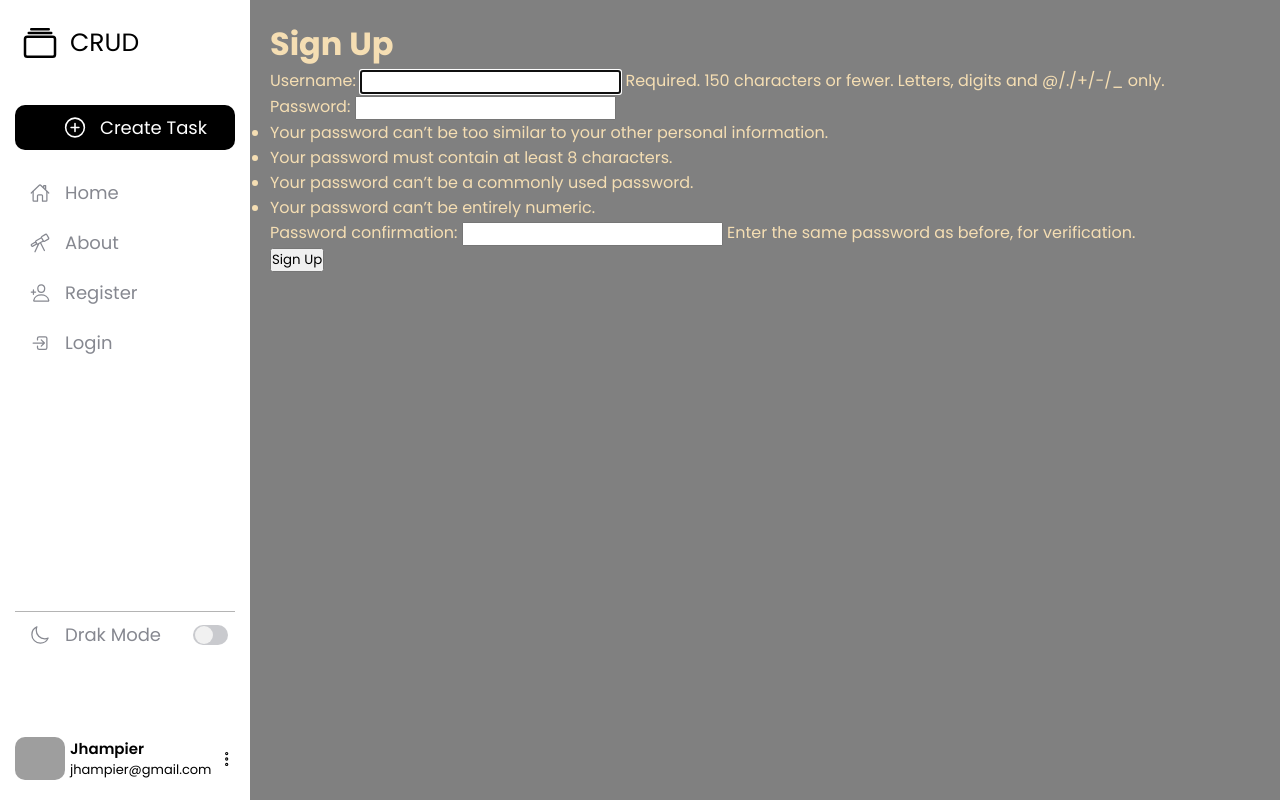
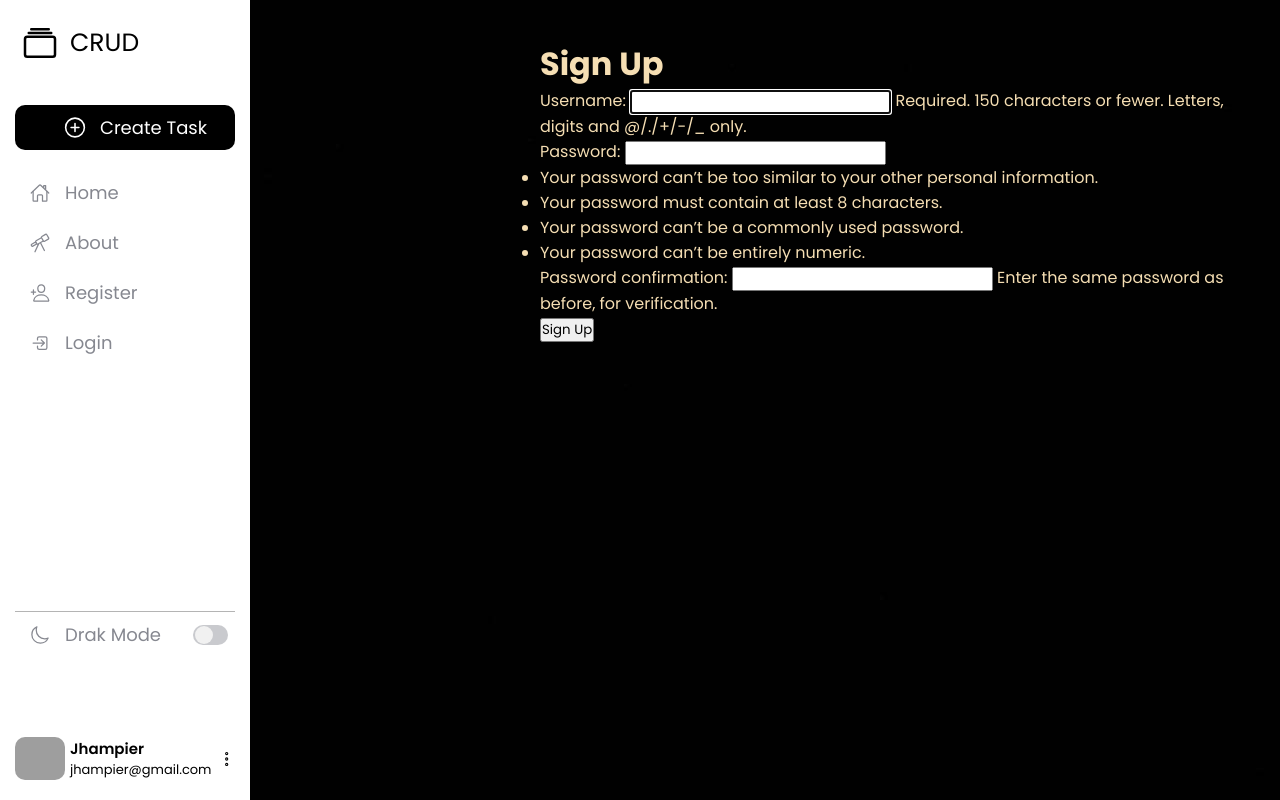
Before and after one commit to xofranc/Django-CRUD, a Django app: page /signup/ in a window 1280 px wide. Run offline with Django 4.2, Linux system fonts and the light colour scheme; grey boxes are pictures that could not be loaded.

Commit message:
actualizacion

```diff
--- a/tasks/static/css/styles.css
+++ b/tasks/static/css/styles.css
@@ -52,7 +52,7 @@
 body{
     height: 100vh;
     width: 100%;
-    background-color: gray;
+    background-image: url("../img/1.jpg");
     color: wheat;
 }
 
@@ -330,8 +330,3 @@ main.min-main{
     }
 
 }
-
-.container .card h1{
-    display: 1;
-    text-align: center;
-}
--- a/tasks/templates/signup.html
+++ b/tasks/templates/signup.html
@@ -1,27 +1,17 @@
-<!DOCTYPE html>
-<html lang="en">
-<head>
-    <meta charset="UTF-8">
-    <meta name="viewport" content="width=device-width, initial-scale=1.0">
-    <title>Sign Up</title>
-</head>
-<body>
-    {% extends  'base.html' %}
+{% extends 'base.html' %}
 
+{% block content %}
 
-    {% block content %}
-    <h1>Sign Up</h1>
-
-    {{ error }}
-
-    <form method = 'POST'>
+<main class="container">
+    <form method = 'POST' class="card card-body">
+        <h1>Sign Up</h1>
+        {{ error }}
         {% csrf_token %}
         {{ form.as_p }}
         <button>
             Sign Up
         </button>
     </form>
-    {% endblock %}
+</main>
 
-</body>
-</html>
+{% endblock %}
```
Also changed, not shown: db.sqlite3, tasks/static/img/1.jpg (added), 1 other file.
